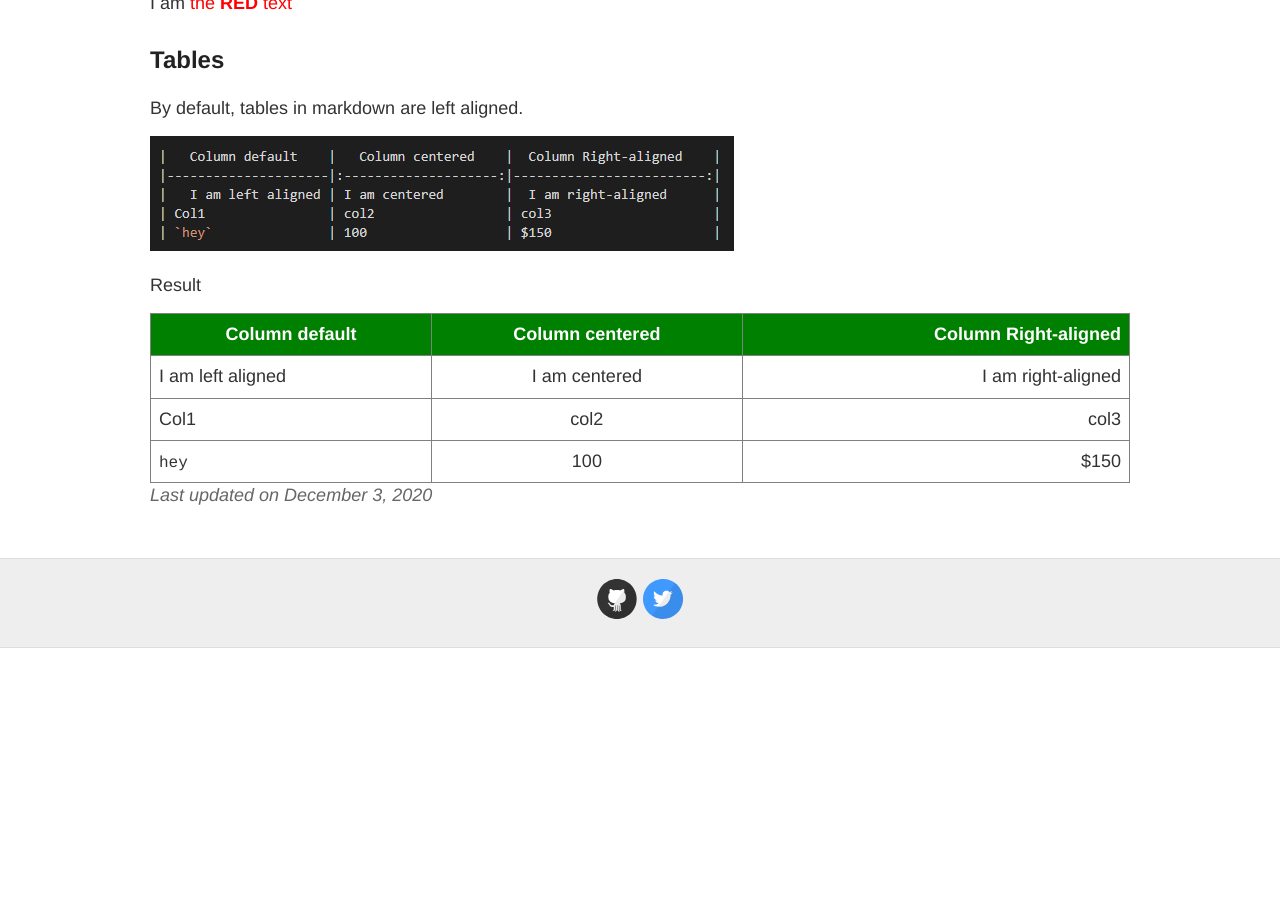
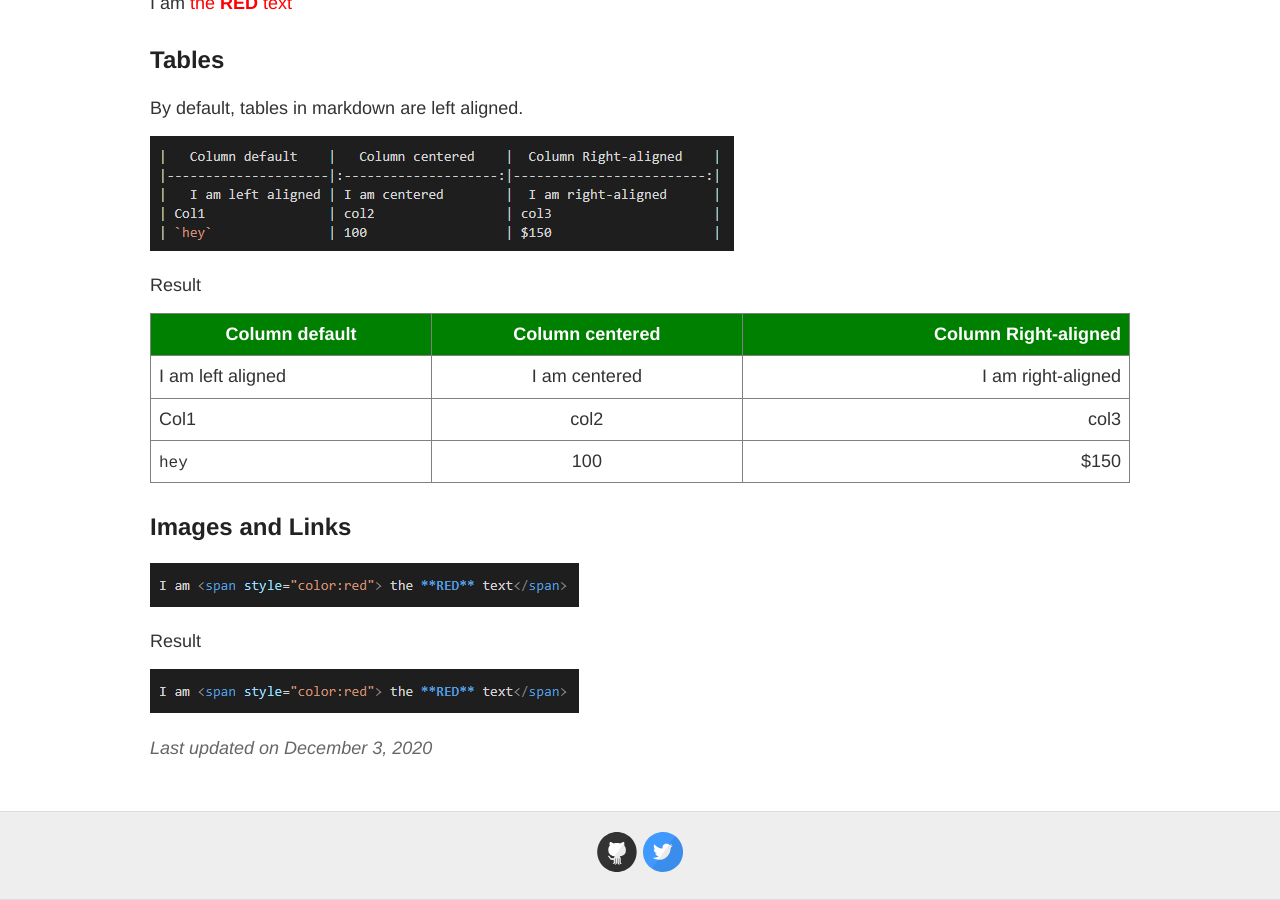
Before and after one commit to loitd/loitd.github.io, a Jekyll site: the page built from _cheatsheets/2020-12-03-markdown-cheatsheet.md, in a window 1280 px wide and 900 px high, scrolled down 2601 px. Built offline with Jekyll 4.4.1, drawn with Linux system fonts in a browser that asks for light colours; before the commit the page ends 3249 px from its top, so only the background shows below that.

Commit message:
updated-by-loitd

```diff
--- a/_cheatsheets/2020-12-03-markdown-cheatsheet.md
+++ b/_cheatsheets/2020-12-03-markdown-cheatsheet.md
@@ -91,3 +91,11 @@ Result
 |   I am left aligned | I am centered        |  I am right-aligned      |
 | Col1                | col2                 | col3                     |
 | `hey`               | 100                  | $150                     |
+
+## Images and Links
+
+![Markdown Images](http://oraerr.com/images/20201207/markdown-colors.png "The markdown colors")
+
+Result
+
+![alt-text](http://oraerr.com/images/20201207/markdown-colors.png "The markdown colors")
```
Also changed, not shown: images/20201207/markdown-images.png (added).
